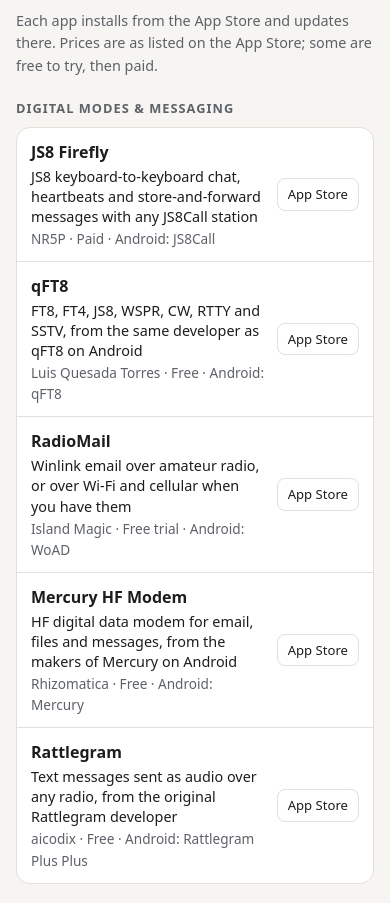
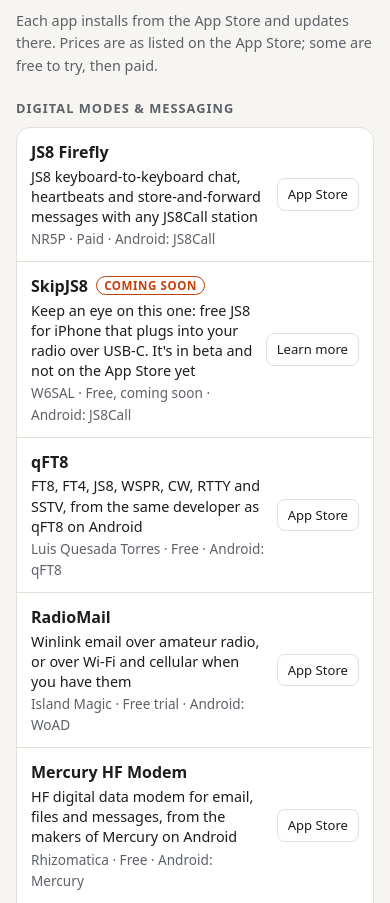
Before and after one commit to doodlecomms/73_Android, a plain HTML site: page iphone.html in a window 390 px wide. Shown: the part 907-1810 px from the top of the page. Drawn offline with Linux system fonts and the light colour scheme.

Commit message:
iPhone page: add SkipJS8 as coming soon
Co-Authored-By: Claude Opus 5.5 <noreply@anthropic.com>

```diff
--- a/iphone.html
+++ b/iphone.html
@@ -51,6 +51,7 @@ h2{font-size:1.15rem;margin:36px 0 12px}
 .apps .src{color:var(--muted);font-size:.85rem;overflow-wrap:anywhere}
 .apps a.add{flex:none;font-size:.82rem;line-height:1.25;text-align:center;padding:7px 10px;border-radius:8px;border:1px solid var(--line);color:var(--ink);text-decoration:none;white-space:nowrap}
 .apps a.add:hover{border-color:var(--accent);color:var(--accent)}
+.soon{font-size:.72rem;font-weight:700;text-transform:uppercase;letter-spacing:.05em;color:var(--accent);border:1px solid var(--accent);border-radius:999px;padding:1px 7px;margin-left:4px;vertical-align:2px;white-space:nowrap}
 .note{font-size:.9rem;color:var(--muted);margin-top:10px}
 .howto{font-size:.9rem;margin-top:10px;padding:12px 14px;background:var(--card);border:1px solid var(--line);border-radius:14px}
 .howto ol{margin:6px 0 0;padding-left:1.3em}.howto li{margin:3px 0}
@@ -116,10 +117,11 @@ footer .support .btn:hover{border-color:var(--accent);color:var(--accent)}
 </div>
 
 <script>
-// [category, [[name, description, App Store link, developer, price note, matches on Android], ...]]
+// [category, [[name, description, App Store link, developer, price note, matches on Android, button label?, coming soon?], ...]]
 const IOS = [
   ["Digital modes & messaging", [
     ["JS8 Firefly", "JS8 keyboard-to-keyboard chat, heartbeats and store-and-forward messages with any JS8Call station", "https://apps.apple.com/us/app/js8-firefly/id6826502289", "NR5P", "Paid", "JS8Call"],
+    ["SkipJS8", "Keep an eye on this one: free JS8 for iPhone that plugs into your radio over USB-C. It's in beta and not on the App Store yet", "https://salmancuso.com/tools/js8mobile/", "W6SAL", "Free, coming soon", "JS8Call", "Learn more", true],
     ["qFT8", "FT8, FT4, JS8, WSPR, CW, RTTY and SSTV, from the same developer as qFT8 on Android", "https://apps.apple.com/us/app/qft8-amateur-radio-swl-sdr/id6818041674", "Luis Quesada Torres", "Free", "qFT8"],
     ["RadioMail", "Winlink email over amateur radio, or over Wi-Fi and cellular when you have them", "https://apps.apple.com/us/app/radiomail/id6779002258", "Island Magic", "Free trial", "WoAD"],
     ["Mercury HF Modem", "HF digital data modem for email, files and messages, from the makers of Mercury on Android", "https://apps.apple.com/us/app/mercury-hf-modem/id6822504870", "Rhizomatica", "Free", "Mercury"],
@@ -169,10 +171,10 @@ const HOWTO = {
 };
 const esc = s => s.replace(/[&<>"]/g, c => ({"&":"&amp;","<":"&lt;",">":"&gt;",'"':"&quot;"}[c]));
 document.getElementById("list").innerHTML = IOS.map(([cat, apps]) => `
-  <div class="cat"><h3>${esc(cat)}</h3><ul class="apps">${apps.map(([n, d, path, dev, price, android]) => `
-    <li><div class="meta"><div class="name">${esc(n)}</div><div class="desc">${esc(d)}</div>
+  <div class="cat"><h3>${esc(cat)}</h3><ul class="apps">${apps.map(([n, d, path, dev, price, android, btn, soon]) => `
+    <li><div class="meta"><div class="name">${esc(n)}${soon ? ` <span class="soon">Coming soon</span>` : ""}</div><div class="desc">${esc(d)}</div>
       <div class="src">${esc(dev)} · ${esc(price)}${android ? ` · Android: ${esc(android)}` : ""}</div></div>
-      <a class="add" href="${path}" target="_blank" rel="noopener">App Store</a></li>`).join("")}
+      <a class="add" href="${path}" target="_blank" rel="noopener">${esc(btn || "App Store")}</a></li>`).join("")}
   </ul>${apps.filter(a => HOWTO[a[0]]).map(a => `<div class="howto">${HOWTO[a[0]]}</div>`).join("")}</div>`).join("");
 document.getElementById("missing").textContent = MISSING.join(", ") + ".";
 </script>
```
